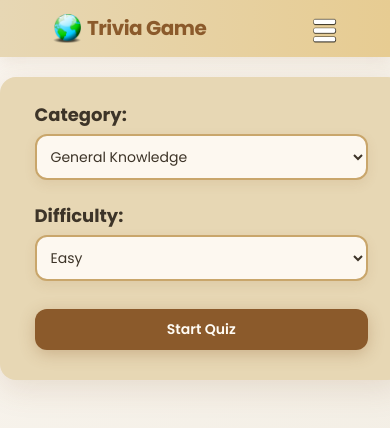
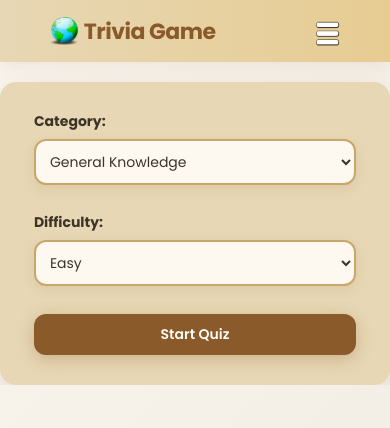
Before and after one commit to adrianmarceloledesma/trivia-game, a React (Vite) app: page / in a window 390 px wide. Shown: the top 428 px of the page. Built offline with nearby package versions, Linux system fonts and the light colour scheme.

Commit message:
Fix responsive styling for mobile devices

```diff
--- a/src/App.css
+++ b/src/App.css
@@ -2,15 +2,20 @@
    font-size: 18px;
    margin: auto;
    overflow-wrap: break-word;
+   max-width: 100vw;
+   overflow-x: hidden;
+   box-sizing: border-box;
 }
 .cont-components{
    margin: auto;
-   width: 95%;
+   width: 100%;
+
    margin-top: 20px;
    background: #e7d7b4;
    padding: 16px;
    border-radius: 16px;
    box-shadow: 0 8px 32px rgba(139, 90, 43, 0.15);
+   box-sizing: border-box;
    @media(min-width: 400px){
      width: 80%;
      padding: 24px;
@@ -31,6 +36,8 @@
    position: relative;
    z-index: 3;
    padding: 0px 0;
+   max-width: 100%;
+   box-sizing: border-box;
 }
 
 .cont-title{
@@ -50,7 +57,7 @@
 h1{
   margin-left: 6px;
   font-weight: 700;
-  font-size: 20px;
+  font-size: 22px;
   letter-spacing: -0.5px;
   color: #8b5a2b;
 }
--- a/src/components/FormOptions.css
+++ b/src/components/FormOptions.css
@@ -6,6 +6,14 @@
 .cont-formOptions div{
     margin: 8px 0px;
     width: 90%;
+}
+.cont-formOptions label{
+    font-size: 14px;
+}
+@media(min-width: 400px){
+    .cont-formOptions label{
+        font-size: 16px;
+    }
 }
 .cont-formOptions input, select{
     margin: 6px 0;
```
